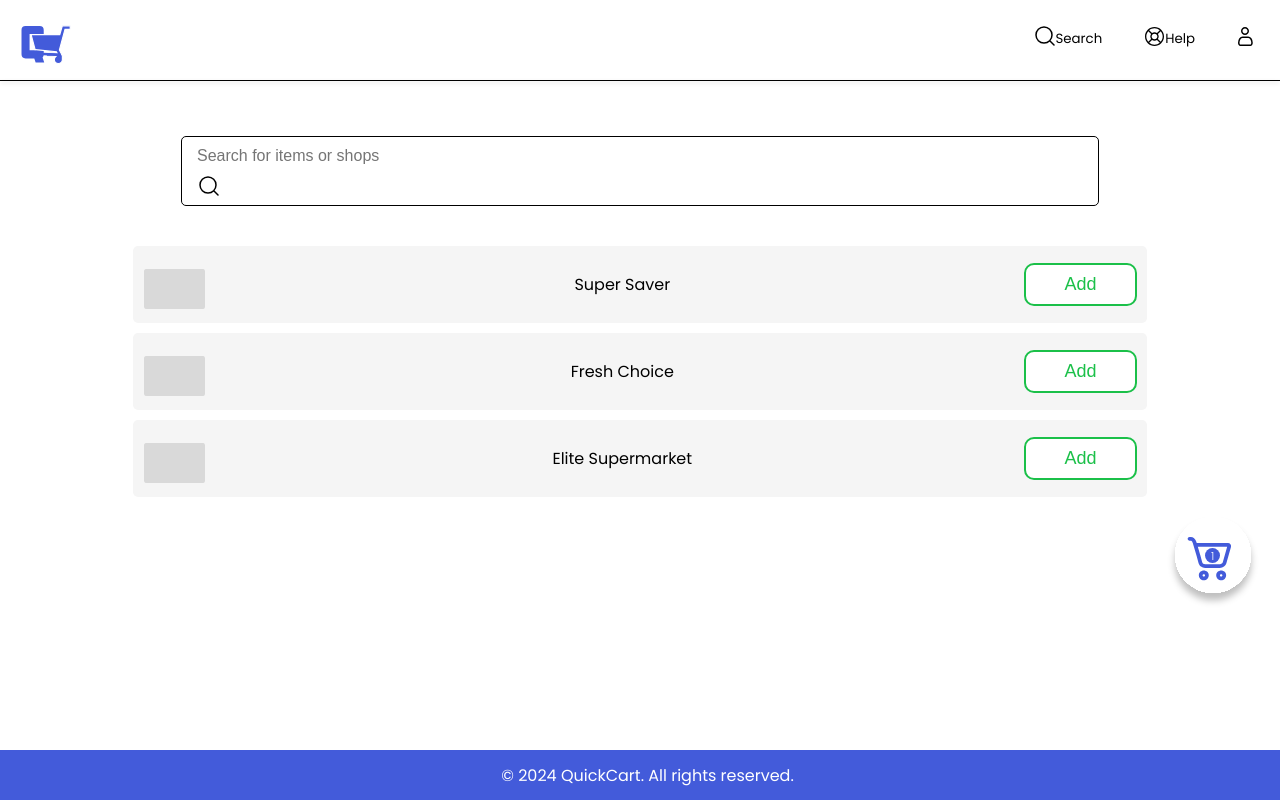
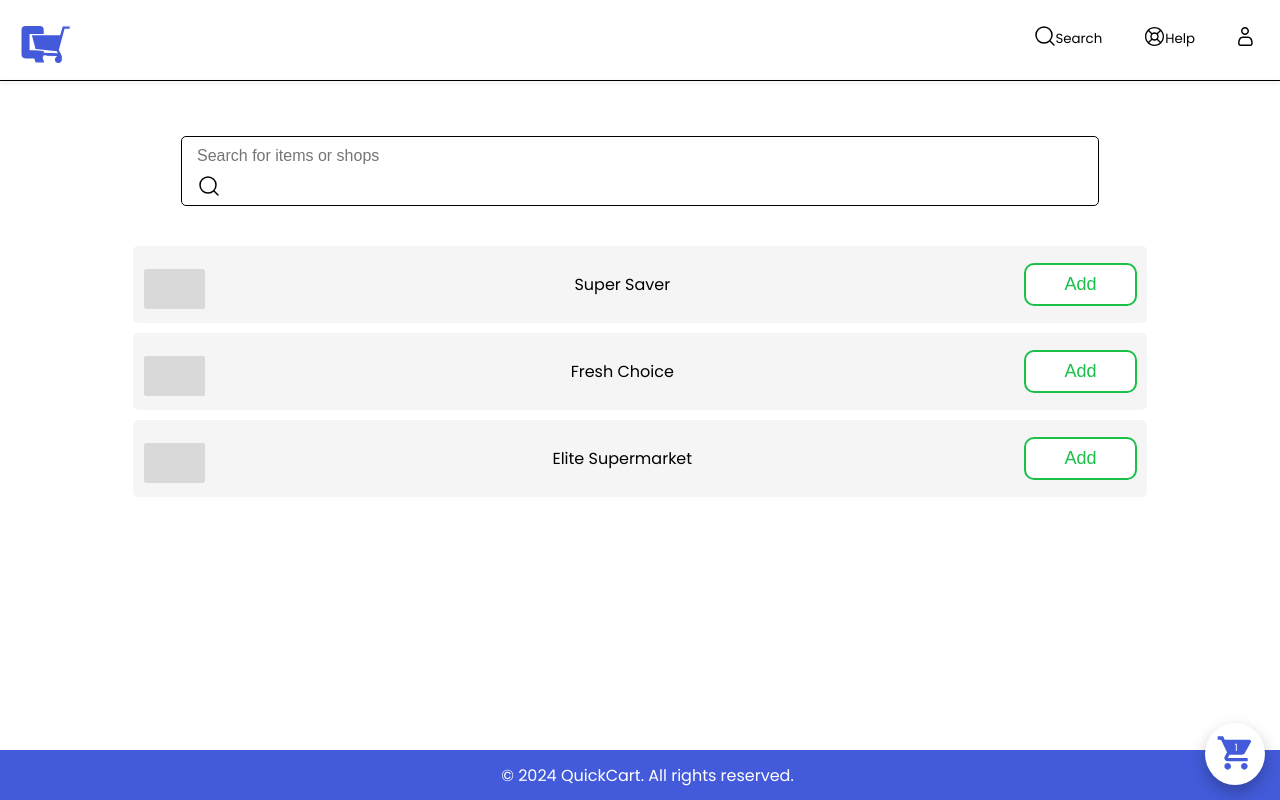
Before and after one commit to edwineas/QuickCart, a React (Create React App) app: page /shop-list in a window 1280 px wide. Built offline with nearby package versions, Linux system fonts and the light colour scheme.

Commit message:
Update 4

```diff
--- a/src/components/FirstBody/Body.jsx
+++ b/src/components/FirstBody/Body.jsx
@@ -1,6 +1,7 @@
 import Carousel from "../Carousel/Carousel.jsx";
 import Shops from "../ShopGrid/GridCardList.jsx";
-import Cart from "../../images/cart.svg";
+import Cart from "../Cart/Cart.jsx";
+
 import './Body.css';
 
 function Body() {
@@ -10,9 +11,7 @@ function Body() {
         <div className="body-container">
             <Carousel />
             <Shops />
-            <div className="cart-container">
-                <img src={Cart} id="cart" alt="Cart" />
-            </div>
+            <Cart />
 
         </div>
     );
--- a/src/components/Footer/Footer.css
+++ b/src/components/Footer/Footer.css
@@ -12,4 +12,5 @@
     justify-content: center;
     align-items: center;
     font-family: 'Poppins', sans-serif;
+    margin-top: 50px;
   }
--- a/src/pages/Second/ShopListBody.jsx
+++ b/src/pages/Second/ShopListBody.jsx
@@ -1,6 +1,6 @@
 import SearchBar from '../../components/SearchBar/SearchBar';
 import Shops from '../../components/ShopList/Shops';
-import Cart from '../../images/cart.svg';
+import Cart from '../../components/Cart/Cart';
 import './ShopListBody.css';
 import Navbar from '../../components/Navbar/Navbar';
 import Footer from '../../components/Footer/Footer';
@@ -12,9 +12,7 @@ export default function ShopListBody() {
             <SearchBar />
             <br></br>
             <Shops />
-            <div className="cart-container">
-                <img src={Cart} id="cart2" alt="Cart" />
-            </div>
+            <Cart />
         </div>
         <div id='foot'>
         <Footer />
```
